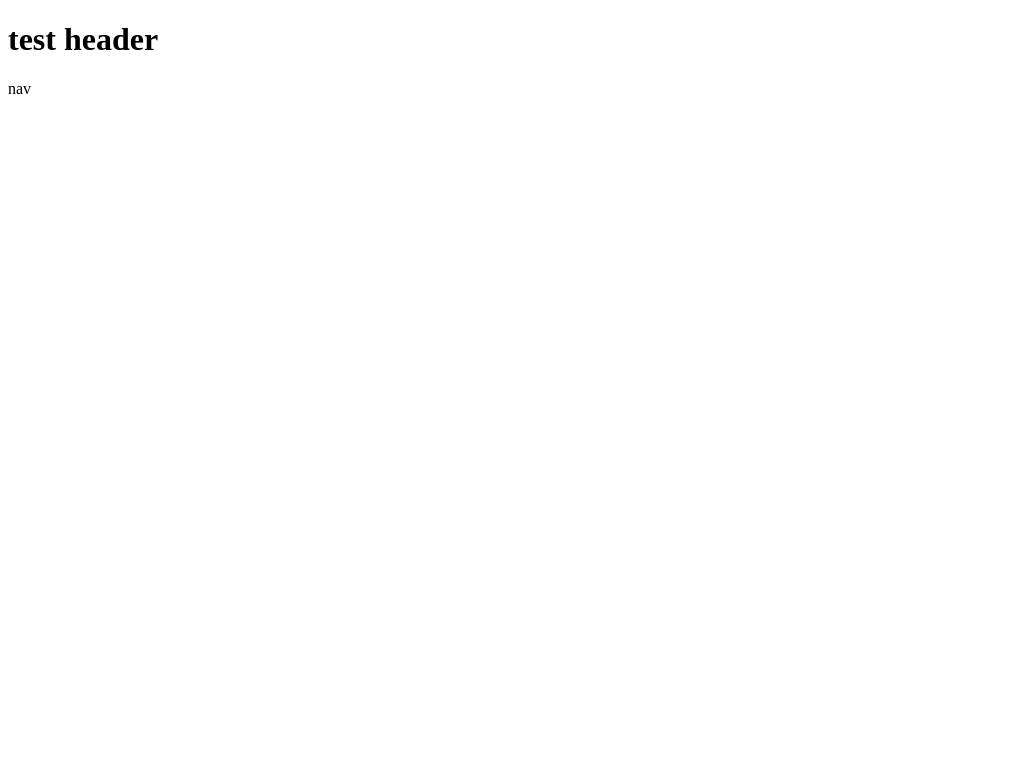
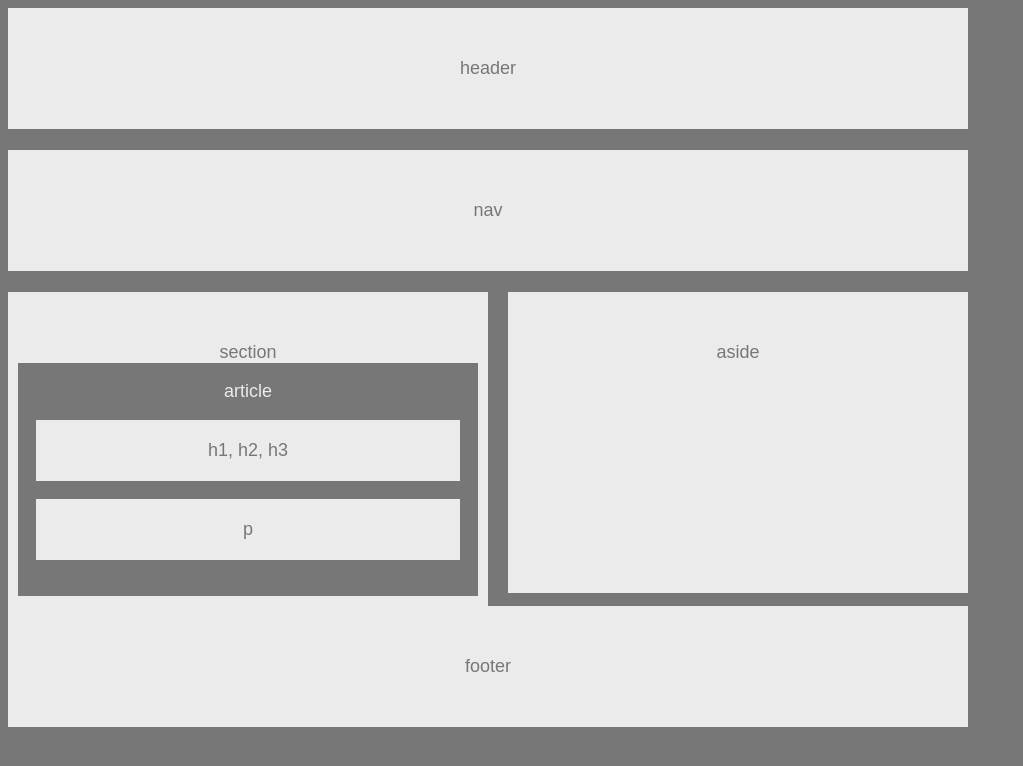
Before and after one commit to tek4you/HW-Wireframe, a plain HTML site: page index.html in a window 1280 px wide. Shown: the whole page, without its empty margins (0-1023 px from the left). Drawn offline with Linux system fonts and the light colour scheme.

Commit message:
Updated HTML and CSS files

```diff
--- a/index.html
+++ b/index.html
@@ -4,18 +4,29 @@
 <head>
   <meta charset="UTF-8">
   <title>Easier Homework Assignment</title>
+  <link rel="stylesheet" type="text/css" href="style.css" />
+  <link>
 </head>
 
 <body>
-    <header class="top-section">
-        <h1>test header</h1>
-    </header>
-    <nav class="nav-section">
-        nav
-    </nav>
-    <section>
+    <header >header </header>
+<br>
+    <nav>nav</nav>
+<br>
+    <section>section
 
+        <article> article
+            <p>h1, h2, h3</p>
+            <p>p</p>
+        </article>
     </section>
+    <aside>
+        aside
+    </aside>
+
+<br>
+
+<footer> footer</footer>
 </body>
 
 </html>
--- a/style.css
+++ b/style.css
@@ -1,9 +1,51 @@
 body {
-    background: gray
+    font-family: 'Arial', 'Helvetica Neue', Helvetica, sans-serif;
     margin: 0, auto;
+    color: #777;
+    background: #777;
+    width: 960px;
+    font-size: 18px;
 }
-
-header {
-    text-align: center
-
+header, nav, footer, section {
+    text-align: center;
+    padding: 50px;
+    border-color: gray;
+    border: 5px;
+    background: #ebebeb
 }
+section {
+    float: left;
+    width: 460px;
+    padding-top: 50px;
+    padding-bottom: 10px;
+    padding-left: 10px;
+    padding-right: 10px;
+}
+article {
+    color: #ebebeb;
+    padding: 18px;
+    background: #777;
+}
+aside {
+    /* float: right; */
+    float: left;
+    text-align: center;
+    width: 360px;
+    border-color: gray;
+    background: #ebebeb;
+    padding: 50px;
+    padding-bottom: 230px;
+    margin-left: 20px;
+}
+h1, p {
+    background: #ebebeb;
+    color: #777;
+    /* border: 5px; */
+    padding: 20px;
+}
+footer {
+    clear: both;
+    border-top: 30px;
+    border-color: #777;
+    /* margin: 10px; */
+}
```
